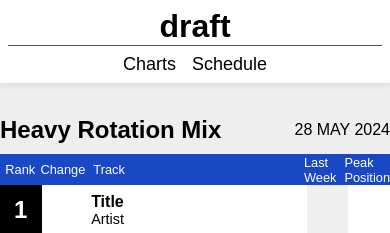
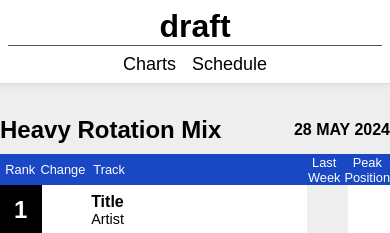
Before and after one commit to needarrest/music, a plain HTML site: page charts/heavy-rotation/index.html in a window 390 px wide. Shown: the top 233 px of the page. Drawn offline with Linux system fonts and the light colour scheme.

Commit message:
style: center align all table labels except title
Center align the five labels located at the top of the chart (in blue background) for mobile sizes, except Title Track which will still be aligned to the left

```diff
--- a/css/style.css
+++ b/css/style.css
@@ -88,6 +88,14 @@ div.row-header {
     top: 0;
 }
 
+div.row-header > *:not(.row-track) {
+    text-align: center;
+}
+
+.bold {
+    font-weight: bold;
+}
+
 .fr1 {
     flex: 1;
     display: flex;
```
